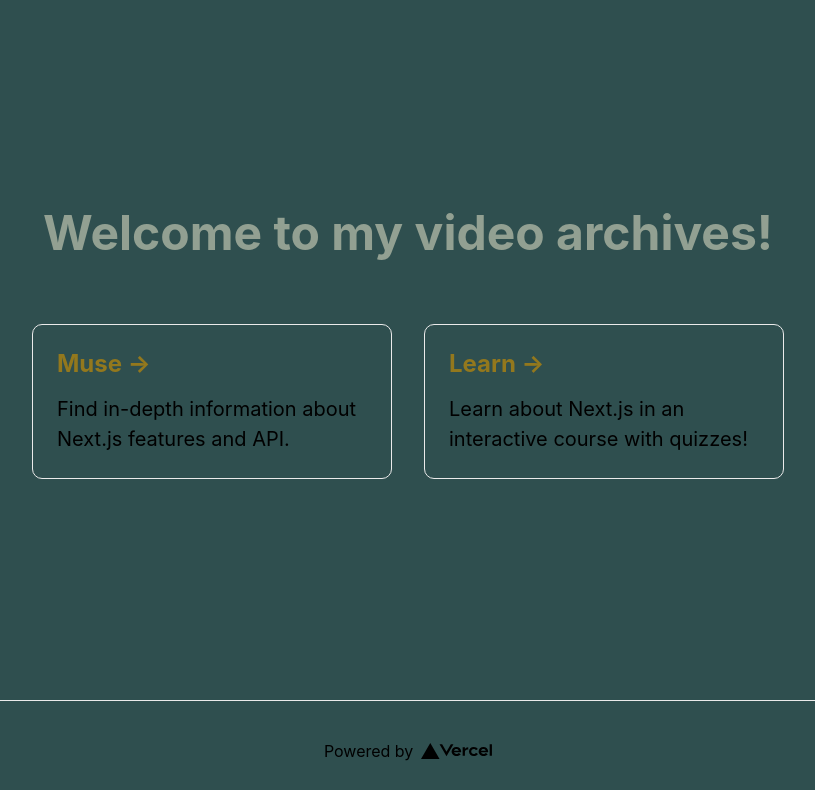
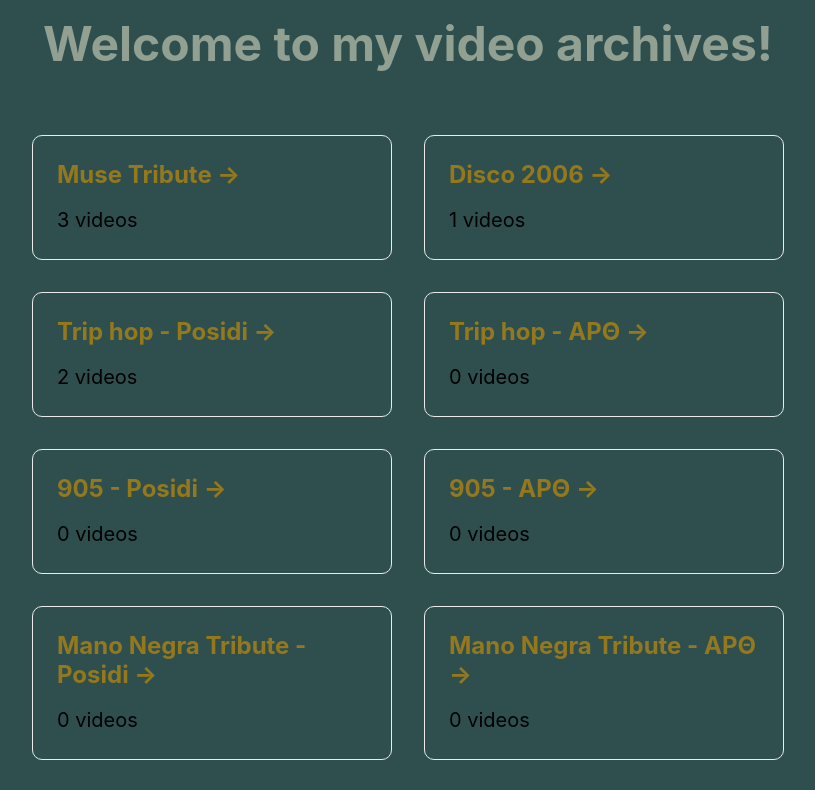
Before and after one commit to Peteropon/video-archive, a Next.js app: page / in a window 1280 px wide. Shown: the top 790 px of the page, without its empty margins (232-1047 px from the left). Built offline with nearby package versions, Linux system fonts and the light colour scheme.

Commit message:
Display list of bands.

```diff
--- a/pages/index.js
+++ b/pages/index.js
@@ -2,8 +2,16 @@
 import styles from "../styles/Home.module.css";
 import { motion } from "framer-motion";
 import Link from "next/link";
+import data from "../content.json";
 
-export default function Home() {
+export async function getStaticProps() {
+  return {
+    props: {
+      data,
+    },
+  };
+}
+export default function Home({ data }) {
   return (
     <div className={styles.container}>
       <Head>
@@ -31,17 +39,14 @@
         </motion.div>
 
         <div className={styles.grid}>
-          <Link href={"/bands/band"}>
-            <a className={styles.card}>
-              <h3>Muse &rarr;</h3>
-              <p>Find in-depth information about Next.js features and API.</p>
-            </a>
-          </Link>
-
-          <a href="https://nextjs.org/learn" className={styles.card}>
-            <h3>Learn &rarr;</h3>
-            <p>Learn about Next.js in an interactive course with quizzes!</p>
-          </a>
+          {data.map((band, key) => (
+            <Link key={key} href={"/bands/band"}>
+              <a className={styles.card}>
+                <h3>{band.bandName} &rarr;</h3>
+                <p>{band.videos.length} videos</p>
+              </a>
+            </Link>
+          ))}
         </div>
       </main>
 
```
